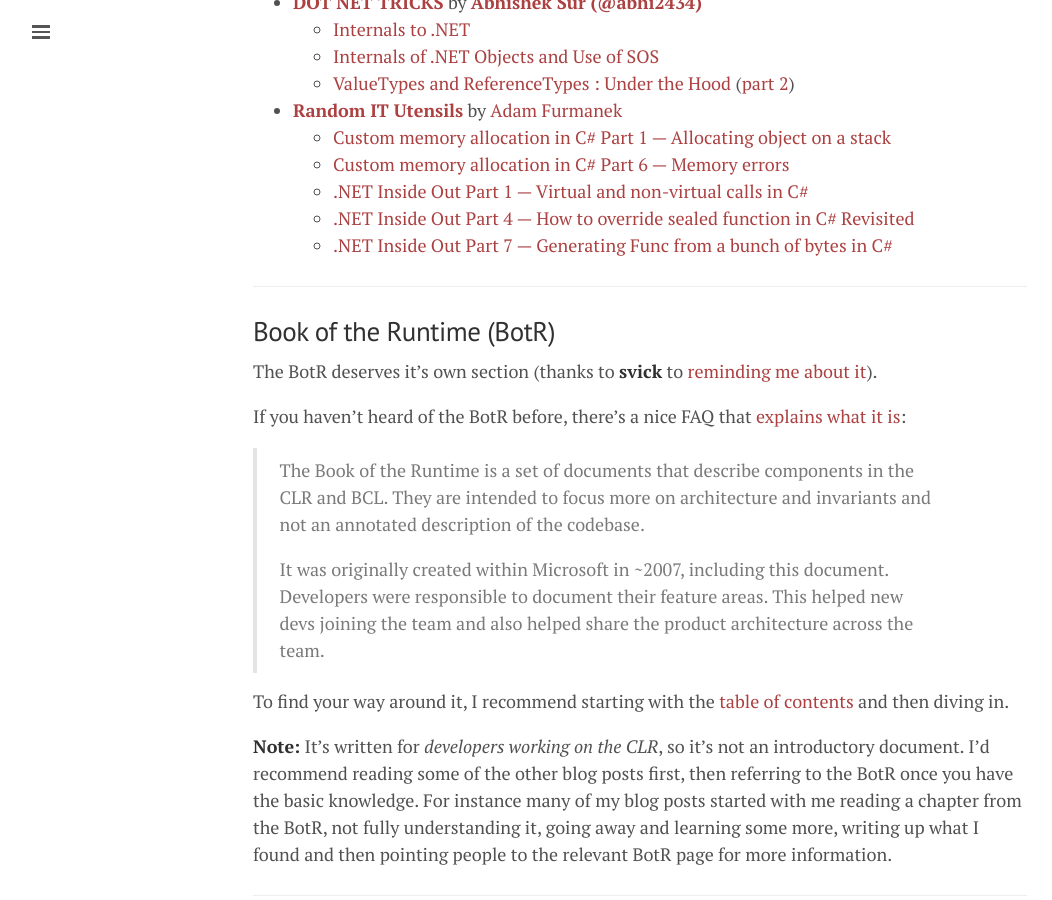
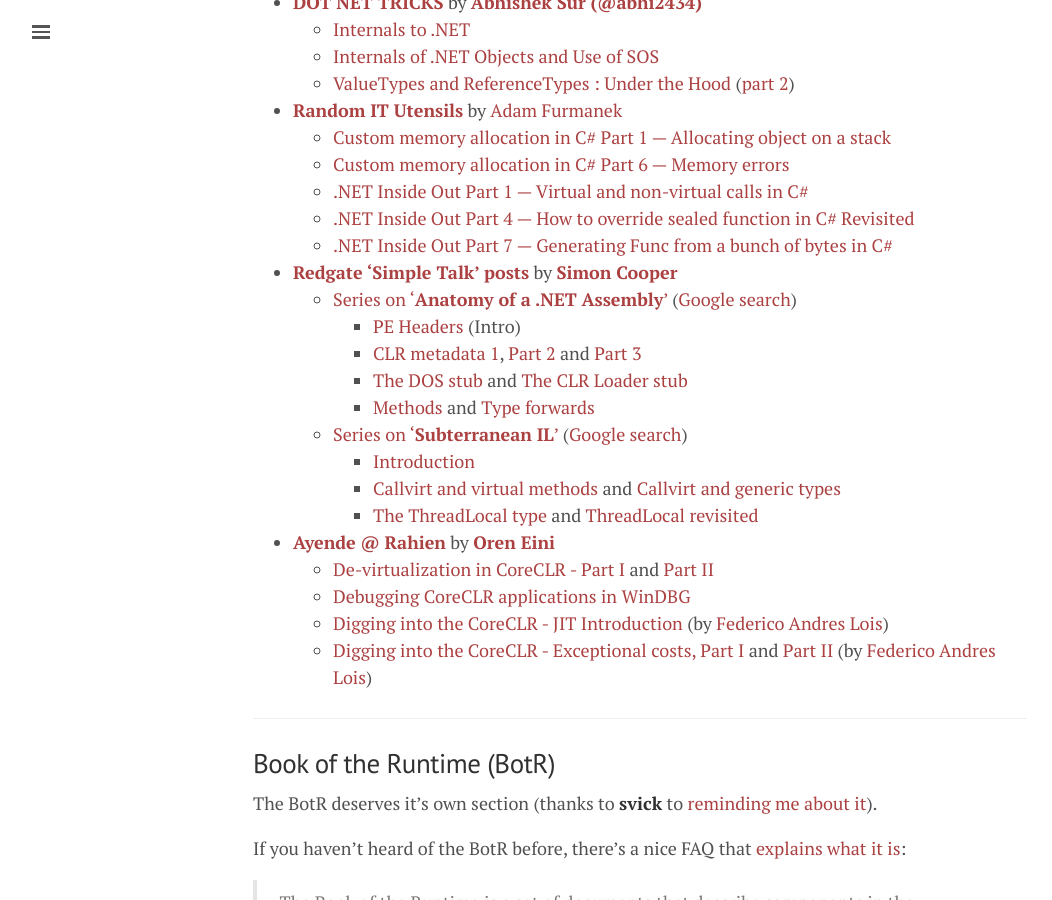
Before and after one commit to mattwarren/mattwarren.github.io, a Jekyll site: the page built from _posts/2018-01-22-Resources-for-Learning-about-.NET-Internals.md, in a window 1280 px wide and 900 px high, scrolled down 3394 px. Shown: the whole window, without its empty margins (0-1052 px from the left). Built offline with Jekyll 4.4.1, drawn with Linux system fonts in a browser that asks for light colours; nearby versions of some CDN libraries; comment, search, counter and statistics services are not loaded; some of the changed text lies outside the part shown.

Commit message:
More links for previous (list) posts

```diff
--- a/_posts/2018-01-22-Resources-for-Learning-about-.NET-Internals.md
+++ b/_posts/2018-01-22-Resources-for-Learning-about-.NET-Internals.md
@@ -125,6 +125,21 @@
   - [.NET Inside Out Part 1 — Virtual and non-virtual calls in C#](https://blog.adamfurmanek.pl/2016/05/21/virtual-and-non-virtual-calls-in-c/)
   - [.NET Inside Out Part 4 — How to override sealed function in C# Revisited](https://blog.adamfurmanek.pl/2017/05/27/how-to-override-sealed-function-in-c-revisited/)
   - [.NET Inside Out Part 7 — Generating Func from a bunch of bytes in C#](https://blog.adamfurmanek.pl/2018/03/24/generating-func-from-bunch-of-bytes-in-c/)
+- [**Redgate 'Simple Talk' posts**](https://www.red-gate.com/simple-talk/author/24200-simon-cooper/) by [**Simon Cooper**]()
+  - [Series on '**Anatomy of a .NET Assembly**'](https://www.red-gate.com/Search/?s=%22Anatomy+of+a+.NET+Assembly%22&t=simpletalk) ([Google search](https://www.google.co.uk/search?q=site%3Ahttps%3A%2F%2Fwww.red-gate.com%2Fsimple-talk%2F+%22Anatomy+of+a+.NET+Assembly%22&oq=site%3Ahttps%3A%2F%2Fwww.red-gate.com%2Fsimple-talk%2F+%22Anatomy+of+a+.NET+Assembly%22))
+    - [PE Headers](https://www.red-gate.com/simple-talk/blogs/anatomy-of-a-net-assembly-pe-headers/) (Intro)
+    - [CLR metadata 1](https://www.red-gate.com/simple-talk/blogs/anatomy-of-a-net-assembly-clr-metadata-1/), [Part 2](https://www.red-gate.com/simple-talk/blogs/anatomy-of-a-net-assembly-clr-metadata-2/) and [Part 3](https://www.red-gate.com/simple-talk/blogs/anatomy-of-a-net-assembly-clr-metadata-3/)
+    - [The DOS stub](https://www.red-gate.com/simple-talk/blogs/anatomy-of-a-net-assembly-the-dos-stub/) and [The CLR Loader stub](https://www.red-gate.com/simple-talk/blogs/anatomy-of-a-net-assembly-the-clr-loader-stub/)
+    - [Methods](https://www.red-gate.com/simple-talk/blogs/anatomy-of-a-net-assembly-methods/) and [Type forwards](https://www.red-gate.com/simple-talk/blogs/anatomy-of-a-net-assembly-type-forwards/)
+  - [Series on '**Subterranean IL**'](https://www.red-gate.com/Search/?s=%22Subterranean+IL%22&t=simpletalk) ([Google search](https://www.google.co.uk/search?q=site%3Ahttps%3A%2F%2Fwww.red-gate.com%2Fsimple-talk%2F+%22Subterranean+IL%22&oq=site%3Ahttps%3A%2F%2Fwww.red-gate.com%2Fsimple-talk%2F+%22Subterranean+IL%22))
+    - [Introduction](https://www.red-gate.com/simple-talk/blogs/subterranean-il-introduction/)
+    - [Callvirt and virtual methods](https://www.red-gate.com/simple-talk/blogs/subterranean-il-callvirt-and-virtual-methods/) and [Callvirt and generic types](https://www.red-gate.com/simple-talk/blogs/subterranean-il-callvirt-and-generic-types/)
+    - [The ThreadLocal type](https://www.red-gate.com/simple-talk/blogs/subterranean-il-the-threadlocal-type/) and [ThreadLocal revisited](https://www.red-gate.com/simple-talk/blogs/subterranean-il-threadlocal-revisited/)
+- [**Ayende @ Rahien**](https://ayende.com) by [**Oren Eini**](https://twitter.com/ayende)
+  - [De-virtualization in CoreCLR - Part I](https://ayende.com/blog/177986/de-virtualization-in-coreclr-part-i) and [Part II](https://ayende.com/blog/177987/de-virtualization-in-coreclr-part-ii)
+  - [Debugging CoreCLR applications in WinDBG](https://ayende.com/blog/174914/debugging-coreclr-applications-in-windbg)
+  - [Digging into the CoreCLR - JIT Introduction](https://ayende.com/blog/174977/digging-into-the-coreclr-jit-introduction) (by [Federico Andres Lois](https://twitter.com/federicolois))
+  - [Digging into the CoreCLR - Exceptional costs, Part I](https://ayende.com/blog/175009/digging-into-the-coreclr-exceptional-costs-part-i) and [Part II](https://ayende.com/blog/175010/digging-into-the-coreclr-exceptional-costs-part-ii) (by [Federico Andres Lois](https://twitter.com/federicolois))
 
 ----
 
@@ -196,6 +211,7 @@
 - [CLR via C#, 4ed by **Jeffrey Richter**](http://amzn.to/2Ba0ytN)
 - [Shared Source CLI Essentials Paperback by **David Stutz, Ted Neward, Geoff Shilling**](http://amzn.to/2DcscYY)
 - [Writing High-Performance .NET Code Paperback by **Ben Watson**](http://amzn.to/2EOFX0e)
+  - His [blog](http://www.philosophicalgeek.com) is also worth reading, e.g. [Digging Into .NET Object Allocation Fundamentals](http://www.philosophicalgeek.com/2014/09/29/digging-into-net-object-allocation-fundamentals/) and [Digging Into .NET Loop Performance, Bounds-checking, Iteration, and Unrolling](http://www.philosophicalgeek.com/2014/11/20/digging-into-net-loop-performance-bounds-checking-iteration-and-unrolling/)
 - [Pro .NET Performance: Optimize Your C# Applications by **Sasha Goldshtein**](http://amzn.to/2Djtplh)
 
 All the books listed above I've bought copies of and read cover-to-cover, they're fantastic resources.
```
Also changed, not shown: other parts of _posts/2018-01-22-Resources-for-Learning-about-.NET-Internals.md (+2 -2 lines), _posts/2018-07-05-.NET JIT and CLR - Joined at the Hip.md (+1 -1 lines), _posts/2018-07-12-Presentations and Talks covering .NET Internals.md (+2 -1 lines).
